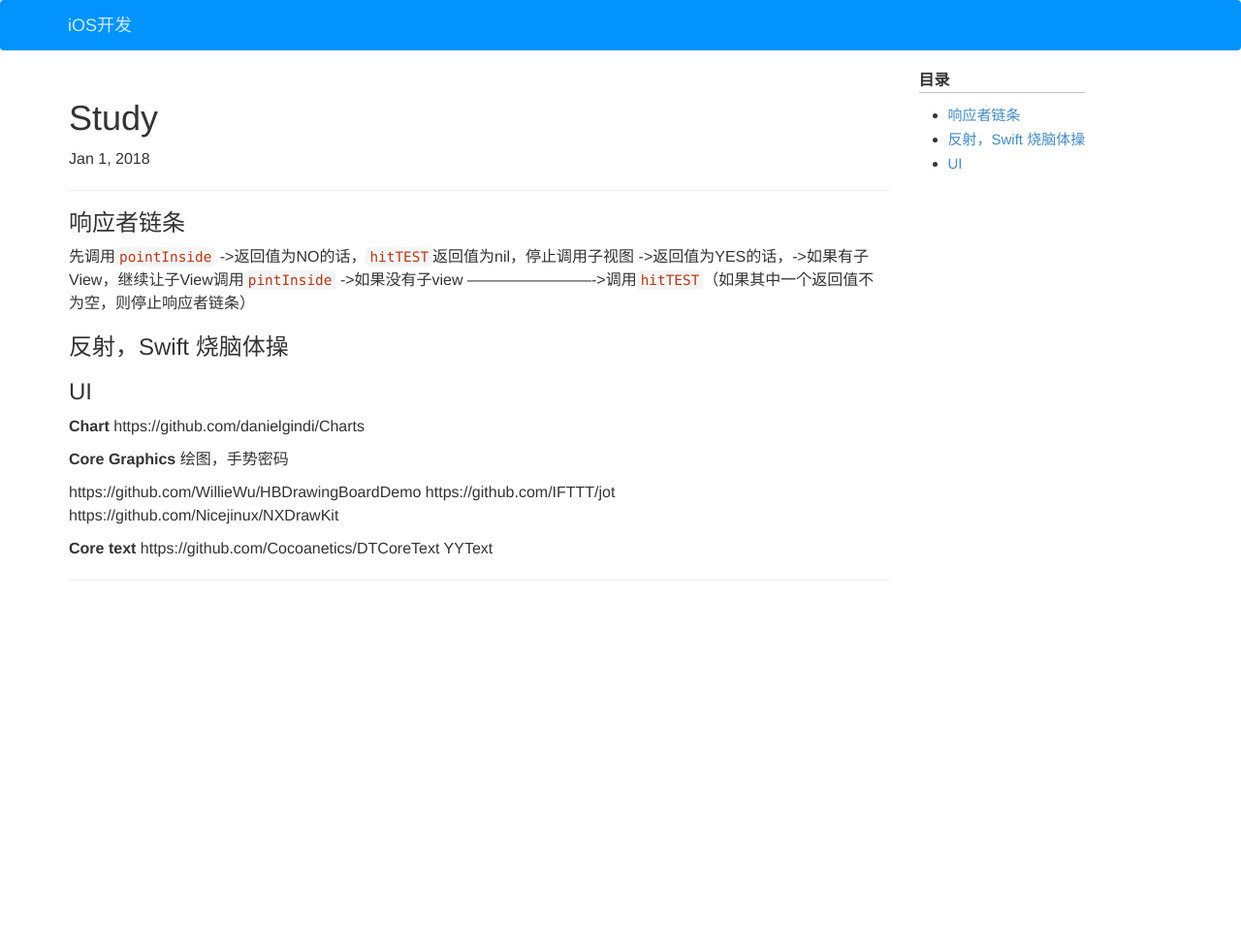
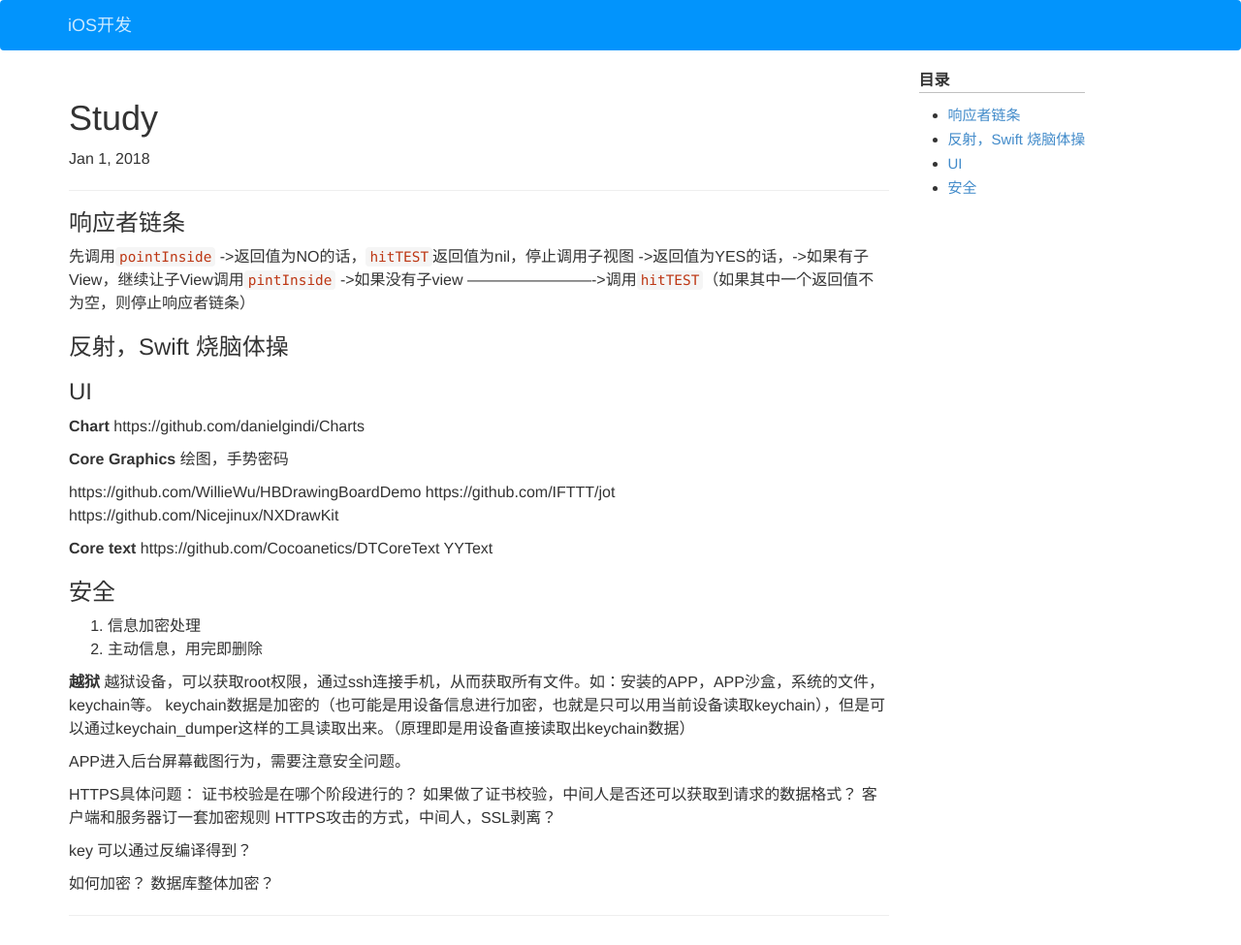
Before and after one commit to wigl/wigl.github.io, a Jekyll site: the page built from _posts/2018-01-01-study.md, in a window 1280 px wide. Shown: the whole page at 97% size. Built offline with Jekyll 4.4.1, drawn with Linux system fonts in a browser that asks for light colours; before the commit the page ends 900 px from its top, so only the background shows below that.

Commit message:
学习笔记

```diff
--- a/_posts/2018-01-01-study.md
+++ b/_posts/2018-01-01-study.md
@@ -33,3 +33,26 @@ https://github.com/Nicejinux/NXDrawKit
 **Core text**
 https://github.com/Cocoanetics/DTCoreText
 YYText
+
+
+### 安全
+
+1. 信息加密处理
+2. 主动信息，用完即删除
+
+**越狱**
+越狱设备，可以获取root权限，通过ssh连接手机，从而获取所有文件。如：安装的APP，APP沙盒，系统的文件，keychain等。
+keychain数据是加密的（也可能是用设备信息进行加密，也就是只可以用当前设备读取keychain），但是可以通过keychain_dumper这样的工具读取出来。（原理即是用设备直接读取出keychain数据）
+
+APP进入后台屏幕截图行为，需要注意安全问题。
+
+HTTPS具体问题：
+证书校验是在哪个阶段进行的？
+如果做了证书校验，中间人是否还可以获取到请求的数据格式？
+客户端和服务器订一套加密规则
+HTTPS攻击的方式，中间人，SSL剥离？
+
+key 可以通过反编译得到？
+
+如何加密？
+数据库整体加密？
```
Also changed, not shown: _posts/2016-05-01-soft.md (+2 -0 lines), 12 other files.
